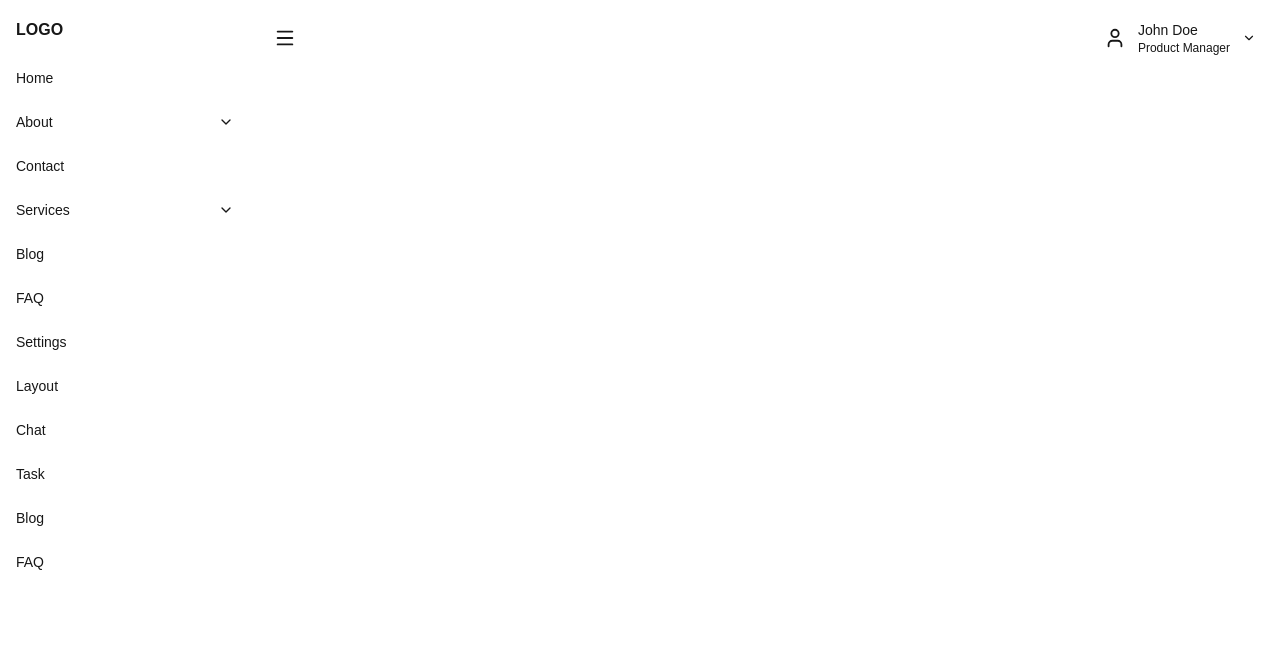
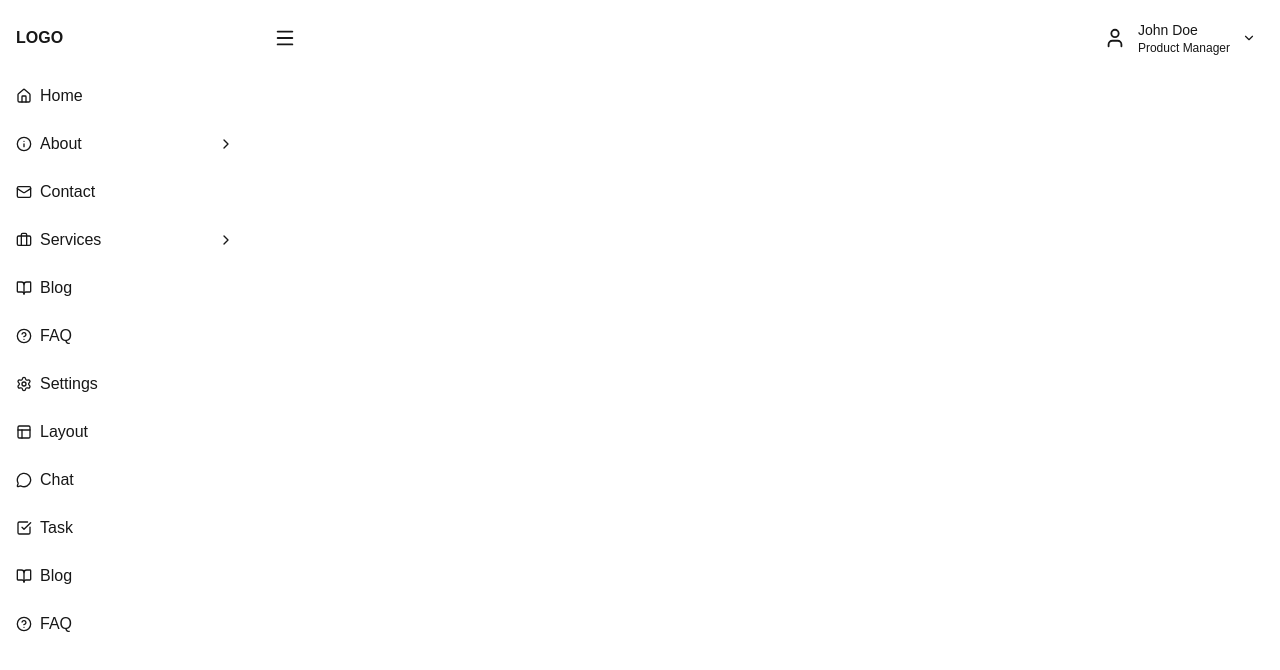
Before and after one commit to somnetics/seamless-app, a Next.js app: page / in a window 1280 px wide. Shown: the top 670 px of the page. Built offline with nearby package versions, Linux system fonts and the light colour scheme.

Commit message:
menu icons added in menu section

```diff
--- a/src/components/Menu.tsx
+++ b/src/components/Menu.tsx
@@ -2,7 +2,20 @@ import React, { useState } from "react";
 import { cva } from "class-variance-authority";
 import { twMerge } from "tailwind-merge";
 import Link from "next/link";
-import { ChevronDown } from "lucide-react";
+import {
+  ChevronDown,
+  ChevronRight,
+  Home,
+  Info,
+  Mail,
+  Briefcase,
+  BookOpen,
+  HelpCircle,
+  Settings,
+  Layout,
+  MessageCircle,
+  CheckSquare,
+} from "lucide-react";
 import menuData from "../data/menu.json";
 
 const menuVariants = cva("flex", {
@@ -16,6 +29,33 @@ const menuVariants = cva("flex", {
     orientation: "horizontal",
   },
 });
+
+const getIconComponent = (iconName: string) => {
+  switch (iconName) {
+    case "Home":
+      return Home;
+    case "Info":
+      return Info;
+    case "Mail":
+      return Mail;
+    case "Briefcase":
+      return Briefcase;
+    case "BookOpen":
+      return BookOpen;
+    case "HelpCircle":
+      return HelpCircle;
+    case "Settings":
+      return Settings;
+    case "Layout":
+      return Layout;
+    case "MessageCircle":
+      return MessageCircle;
+    case "CheckSquare":
+      return CheckSquare;
+    default:
+      return Home; // Default to Home icon if not found
+  }
+};
 
 interface MenuProps extends React.HTMLAttributes<HTMLElement> {
   collapsed?: boolean;
@@ -51,7 +91,7 @@ const Menu = ({ className, collapsed }: MenuProps) => {
   return (
     <>
       {orientation === "vertical" ? (
-        <div className="w-full flex items-center justify-start px-4 min-h-[60px]">
+        <div className="w-full flex items-center justify-start px-4 min-h-[76px]">
           <b>LOGO</b>
         </div>
       ) : null}
@@ -80,7 +120,18 @@ const Menu = ({ className, collapsed }: MenuProps) => {
                     onMouseLeave={handleMouseLeave}
                     className="relative"
                   >
-                    <button className="px-4 py-2 text-foreground hover:text-grayEDEDED transition cursor-pointer flex items-center text-sm">
+                    <button
+                      className={`px-4 py-2 text-foreground hover:text-grayEDEDED transition cursor-pointer flex items-center text-md ${
+                        openSubmenu === item.url ? "text-grayEDEDED" : ""
+                      }`}
+                    >
+                      {item.icon && getIconComponent(item.icon) && (
+                        <span className="mr-2">
+                          {React.createElement(getIconComponent(item.icon), {
+                            size: 16,
+                          })}
+                        </span>
+                      )}
                       <span>{item.label}</span>
                       <ChevronDown
                         className={`ml-1 transition-transform ${
@@ -95,7 +146,7 @@ const Menu = ({ className, collapsed }: MenuProps) => {
                           <Link
                             key={subItem.url}
                             href={subItem.url}
-                            className="block px-4 py-2 text-foreground hover:text-grayEDEDED transition text-sm"
+                            className="block px-4 py-2 text-foreground hover:text-grayEDEDED transition text-md"
                           >
                             {subItem.label}
                           </Link>
@@ -104,7 +155,17 @@ const Menu = ({ className, collapsed }: MenuProps) => {
                     )}
                   </div>
                 ) : (
-                  <Link href={item.url} className="px-4 py-2 transition block">
+                  <Link
+                    href={item.url}
+                    className="px-4 py-2 transition block text-md text-foreground hover:text-grayEDEDED flex items-center"
+                  >
+                    {item.icon && (
+                      <span className="mr-2">
+                        {React.createElement(getIconComponent(item.icon), {
+                          size: 16,
+                        })}
+                      </span>
+                    )}
                     {item.label}
                   </Link>
                 )}
@@ -115,12 +176,23 @@ const Menu = ({ className, collapsed }: MenuProps) => {
                   <>
                     <button
                       onClick={() => toggleSubmenu(item.url)}
-                      className="px-4 py-2 text-foreground hover:text-grayEDEDED transition text-left w-full cursor-pointer flex justify-between items-center text-sm"
+                      className={`px-4 py-2 text-foreground hover:text-grayEDEDED transition text-left w-full cursor-pointer flex justify-between items-center text-md ${
+                        openSubmenu === item.url ? "text-grayEDEDED" : ""
+                      }`}
                     >
-                      <span>{item.label}</span>
-                      <ChevronDown
+                      <div className="flex items-center">
+                        {item.icon && (
+                          <span className="mr-2">
+                            {React.createElement(getIconComponent(item.icon), {
+                              size: 16,
+                            })}
+                          </span>
+                        )}
+                        <span>{item.label}</span>
+                      </div>
+                      <ChevronRight
                         className={`transition-transform ${
-                          openSubmenu === item.url ? "rotate-180" : ""
+                          openSubmenu === item.url ? "rotate-90" : ""
                         }`}
                         size={16}
                       />
@@ -136,7 +208,7 @@ const Menu = ({ className, collapsed }: MenuProps) => {
                         <Link
                           key={subItem.url}
                           href={subItem.url}
-                          className="block px-4 py-2 text-foreground hover:text-grayEDEDED transition text-sm"
+                          className="block px-4 py-2 text-foreground hover:text-grayEDEDED transition text-md"
                         >
                           {subItem.label}
                         </Link>
@@ -146,8 +218,15 @@ const Menu = ({ className, collapsed }: MenuProps) => {
                 ) : (
                   <Link
                     href={item.url}
-                    className="px-4 py-2 text-foreground hover:text-grayEDEDED transition block text-sm"
+                    className="px-4 py-2 text-foreground hover:text-grayEDEDED transition block text-md flex items-center"
                   >
+                    {item.icon && (
+                      <span className="mr-2">
+                        {React.createElement(getIconComponent(item.icon), {
+                          size: 16,
+                        })}
+                      </span>
+                    )}
                     {item.label}
                   </Link>
                 )}
--- a/src/components/MenuWrapper.tsx
+++ b/src/components/MenuWrapper.tsx
@@ -27,7 +27,7 @@ export default function Menuwrapper() {
             ? `fixed left-0 top-0 h-screen bg-primary border-r border-background transition-all duration-500 ${
                 collapsed ? "w-[150px]" : "w-[250px]"
               }`
-            : "sticky top-13 w-screen bg-primary border-t border-background"
+            : "sticky top-13 w-screen bg-primary border-t border-background px-2"
         }
       >
         <Menu collapsed={collapsed} />
--- a/src/data/menu.json
+++ b/src/data/menu.json
@@ -1,33 +1,35 @@
 {
   "orientation": "vertical",
   "items": [
-    { "label": "Home", "url": "/" },
+    { "label": "Home", "url": "/", "icon": "Home" },
     {
       "label": "About",
       "url": "/about",
+      "icon": "Info",
       "submenu": [
         { "label": "Team", "url": "/about/team" },
         { "label": "History", "url": "/about/history" },
         { "label": "Mission", "url": "/about/mission" }
       ]
     },
-    { "label": "Contact", "url": "/contact" },
+    { "label": "Contact", "url": "/contact", "icon": "Mail" },
     {
       "label": "Services",
       "url": "/services",
+      "icon": "Briefcase",
       "submenu": [
         { "label": "Web Development", "url": "/services/web-development" },
         { "label": "Design", "url": "/services/design" },
         { "label": "Consulting", "url": "/services/consulting" }
       ]
     },
-    { "label": "Blog", "url": "/blog" },
-    { "label": "FAQ", "url": "/faq" },
-    { "label": "Settings", "url": "/settings" },
-    { "label": "Layout", "url": "/layout" },
-    { "label": "Chat", "url": "/chat" },
-    { "label": "Task", "url": "/task" },
-    { "label": "Blog", "url": "/blog" },
-    { "label": "FAQ", "url": "/faq" }
+    { "label": "Blog", "url": "/blog", "icon": "BookOpen" },
+    { "label": "FAQ", "url": "/faq", "icon": "HelpCircle" },
+    { "label": "Settings", "url": "/settings", "icon": "Settings" },
+    { "label": "Layout", "url": "/layout", "icon": "Layout" },
+    { "label": "Chat", "url": "/chat", "icon": "MessageCircle" },
+    { "label": "Task", "url": "/task", "icon": "CheckSquare" },
+    { "label": "Blog", "url": "/blog", "icon": "BookOpen" },
+    { "label": "FAQ", "url": "/faq", "icon": "HelpCircle" }
   ]
 }
```
